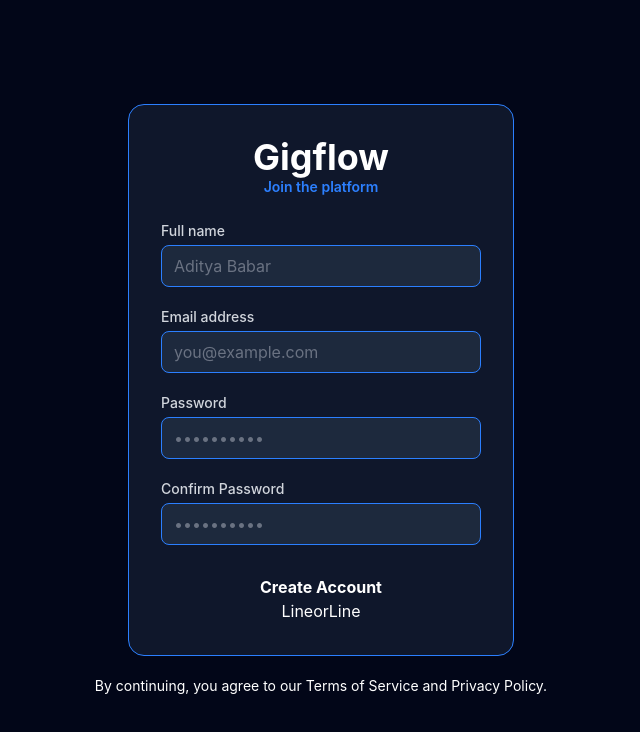
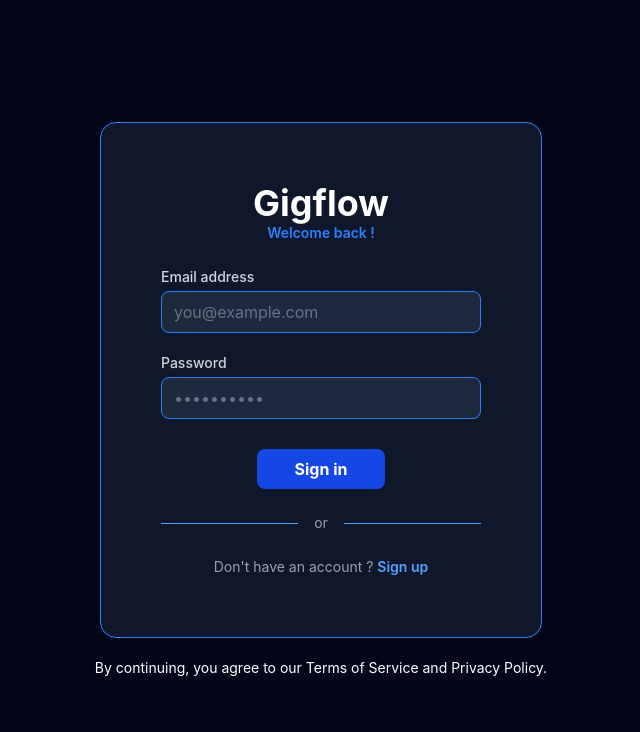
Before and after one commit to Aztec331/Gigflow, a React (Vite) app in the folder react-client/: page /auth in a window 1280 px wide. Shown: the top 732 px of the page, without its empty margins (319-959 px from the left). Built offline with nearby package versions, Linux system fonts and the light colour scheme.

Commit message:
Update AuthPage.jsx

```diff
--- a/react-client/package.json
+++ b/react-client/package.json
@@ -10,6 +10,7 @@
     "preview": "vite preview"
   },
   "dependencies": {
+    "axios": "^1.17.0",
     "react": "^19.2.6",
     "react-dom": "^19.2.6",
     "react-router-dom": "^7.15.1"
--- a/react-client/src/components/AuthPage.jsx
+++ b/react-client/src/components/AuthPage.jsx
@@ -1,26 +1,55 @@
+import { useState } from "react"
+
 export default function AuthPage() {
+
+  const[isLogin, setIsLogin] = useState(false)
+
+  const[formData, setFormData] = useState({
+    name: "",
+    email: "",
+    password: "",
+    confirmPassword: ""
+  })
+
+  const handleChange = (e) => {
+  const { name, value } = e.target
+  setFormData(prev => ({
+    ...prev,
+    [name]: value
+  }))
+  }
+
+  const handleSubmit = (e) => {
+  e.preventDefault()
+  console.log('Form submitted:', formData)
+  }
+
+
 
   return (
 
     <div className="Daddy flex flex-col items-center justify-center h-screen p-4 ">
 
 
-    <div className="DaddyBox bg-slate-900 rounded-2xl p-8 text-white border border-blue-500">
+    <div className="DaddyBox bg-slate-900 rounded-2xl p-15 text-white border border-blue-500">
 
     {/* Header */}
     <div className="text-center mb-6">
 
       <h1 className="text-4xl font-bold">Gigflow</h1>
-      <p className="text-blue-500 text-sm font-semibold">Join the platform</p>
+
+      <p className="text-blue-500 text-sm font-semibold">
+        {isLogin ? "Join the platform": "Welcome back !"}
+      </p>
 
     </div>
 
     {/* Form */}
-    <form className="space-y-5">
+    <form onSubmit={handleSubmit} className="space-y-5">
 
       {/* FullName */}
+      {isLogin && (
       <div className="flex flex-col">
-
         <label className="text-sm font-medium text-gray-300 ">
           Full name
         </label>
@@ -30,14 +59,15 @@ export default function AuthPage() {
         placeholder="Aditya Babar"
         id="name"
         name="name"
-        className="w-80 mt-1 px-3 py-2 bg-slate-800 border border-blue-500 rounded-lg text-red placeholder-gray-500"
+        value={formData.name}
+        onChange={handleChange}
+        className="w-80 mt-1 px-3 py-2 bg-slate-800 border border-blue-500 rounded-lg text-white placeholder-gray-500"
         />
-
       </div>
+      )}
 
       {/* Email Address */}
       <div className="flex flex-col">
-
         <label className="text-sm font-medium text-gray-300 ">
           Email address
         </label>
@@ -47,15 +77,14 @@ export default function AuthPage() {
         placeholder="you@example.com"
         id="email"
         name="email"
-        className="w-80 mt-1 px-3 py-2 bg-slate-800 border border-blue-500 rounded-lg text-red placeholder-gray-500"
-
+        value={formData.email}
+        onChange={handleChange}
+        className="w-80 mt-1 px-3 py-2 bg-slate-800 border border-blue-500 rounded-lg text-white placeholder-gray-500"
         />
-
       </div>
 
       {/* Password */}
       <div className="flex flex-col">
-
         <label className="text-sm font-medium text-gray-300 ">
           Password
         </label>
@@ -65,14 +94,15 @@ export default function AuthPage() {
         placeholder="••••••••••"
         id="password"
         name="password"
-        className="w-80 mt-1 px-3 py-2 bg-slate-800 border border-blue-500 rounded-lg text-red placeholder-gray-500"
+        value={formData.password}
+        onChange={handleChange}
+        className="w-80 mt-1 px-3 py-2 bg-slate-800 border border-blue-500 rounded-lg text-white placeholder-gray-500"
         />
-
       </div>
 
       {/* Confirm Password */}
+      {isLogin && (
       <div className="flex flex-col">
-
         <label className="text-sm font-medium text-gray-300 ">
           Confirm Password
         </label>
@@ -82,34 +112,49 @@ export default function AuthPage() {
         placeholder="••••••••••"
         id="confirmPassword"
         name="confirmPassword"
-        className="w-80 mt-1 px-3 py-2 bg-slate-800 border border-blue-500 rounded-lg text-red placeholder-gray-500"
+        value={formData.confirmPassword}
+        onChange={handleChange}
+        className="w-80 mt-1 px-3 py-2 bg-slate-800 border border-blue-500 rounded-lg text-white placeholder-gray-500"
         />
-
       </div>
+      )}
 
     {/* submit button */}
+    <div className="flex justify-center">
     <button
     type="submit"
-    className="w-full mt-2.5 font-bold ">
-      Create Account
+    className="w-32 mt-2.5 font-bold bg-blue-700 text-white py-2 rounded-lg hover:bg-blue-500 active:scale-90 transition-all">
+    {isLogin ? 'Create account' : 'Sign in'}
     </button>
+    </div>
 
 
     </form>
 
     {/* Divider */}
-    <div className="FatherOfLines flex justify-center">
+    <div className="FatherOfLines flex justify-center items-center my-6">
 
-      <div className="">
-        Line
-      </div>
-      or
-      <div>
-        Line
-      </div>
+    <div className="flex-grow h-px bg-blue-400"></div>
+
+      <span className="px-4 text-gray-400 text-sm">or</span>
+
+    <div className="flex-grow h-px bg-blue-400"></div>
+
+    </div>
+
+    {/* Sign in/Sign up toggle button */}
+    <p className="text-center text-sm text-gray-400">
+      {isLogin ? "Already have an account ? " : "Don't have an account ? "}
+      <button
+      type="button"
+      onClick={ () => setIsLogin(!isLogin) }
+      className="text-blue-400 hover:text-blue-300 font-semibold"
+      >
+      {isLogin ? "Sign in" : "Sign up"}
+      </button>
+    </p>
 
 
-    </div>
 
 
 
--- /dev/null
+++ b/react-client/src/rough.html
@@ -0,0 +1,24 @@
+<!DOCTYPE html>
+<html>
+<body>
+
+<!-- input is the element here -->
+<input
+  id="name"
+  name="name"
+  placeholder="Type here"
+/>
+
+<script>
+
+//e here means current event object
+document.getElementById("name").addEventListener("input", (e) => {
+
+    console.log("e =", e.target.value)
+
+  })
+
+</script>
+
+</body>
+</html>
```
Also changed, not shown: 1 other file (tests, documents, lock files or other folders).
